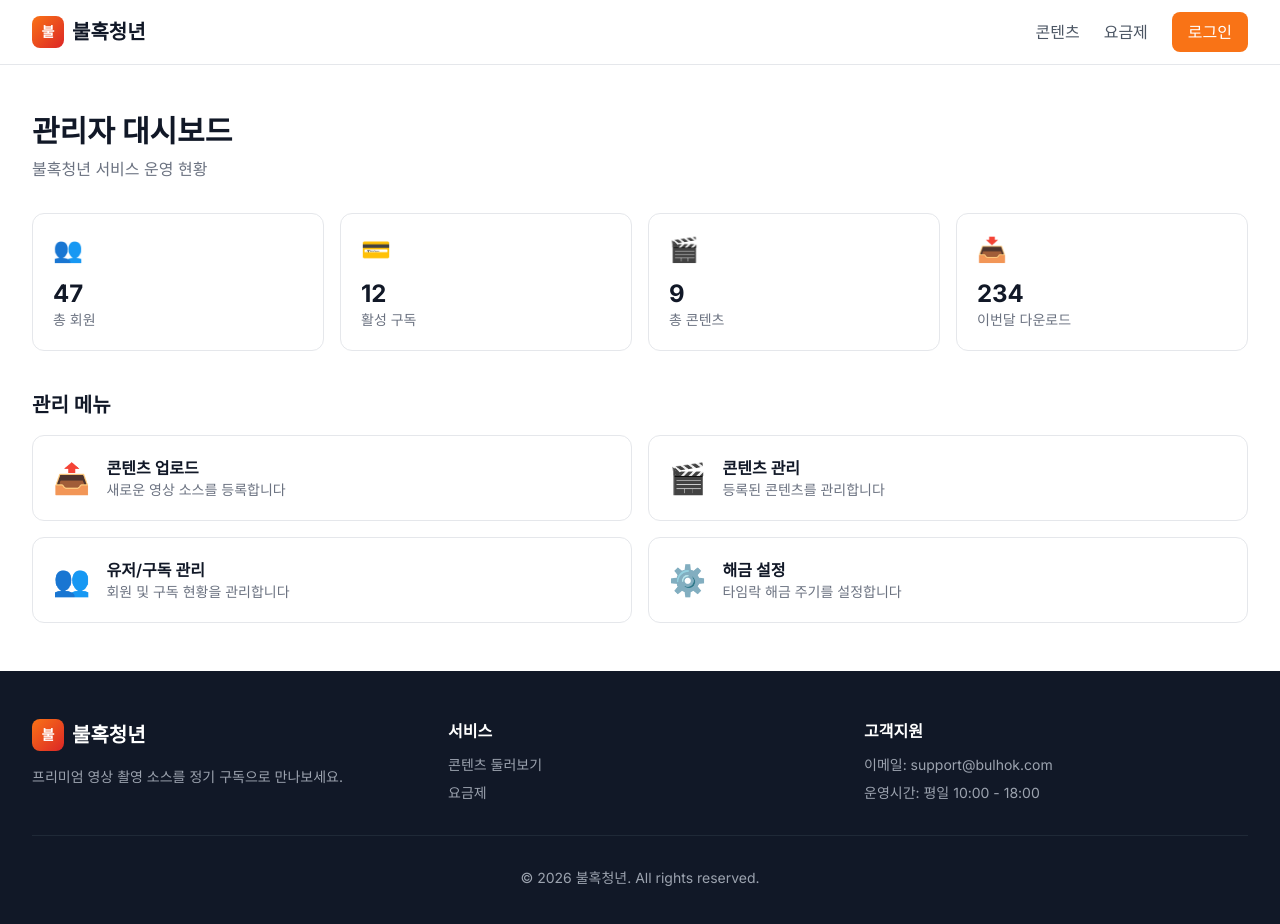
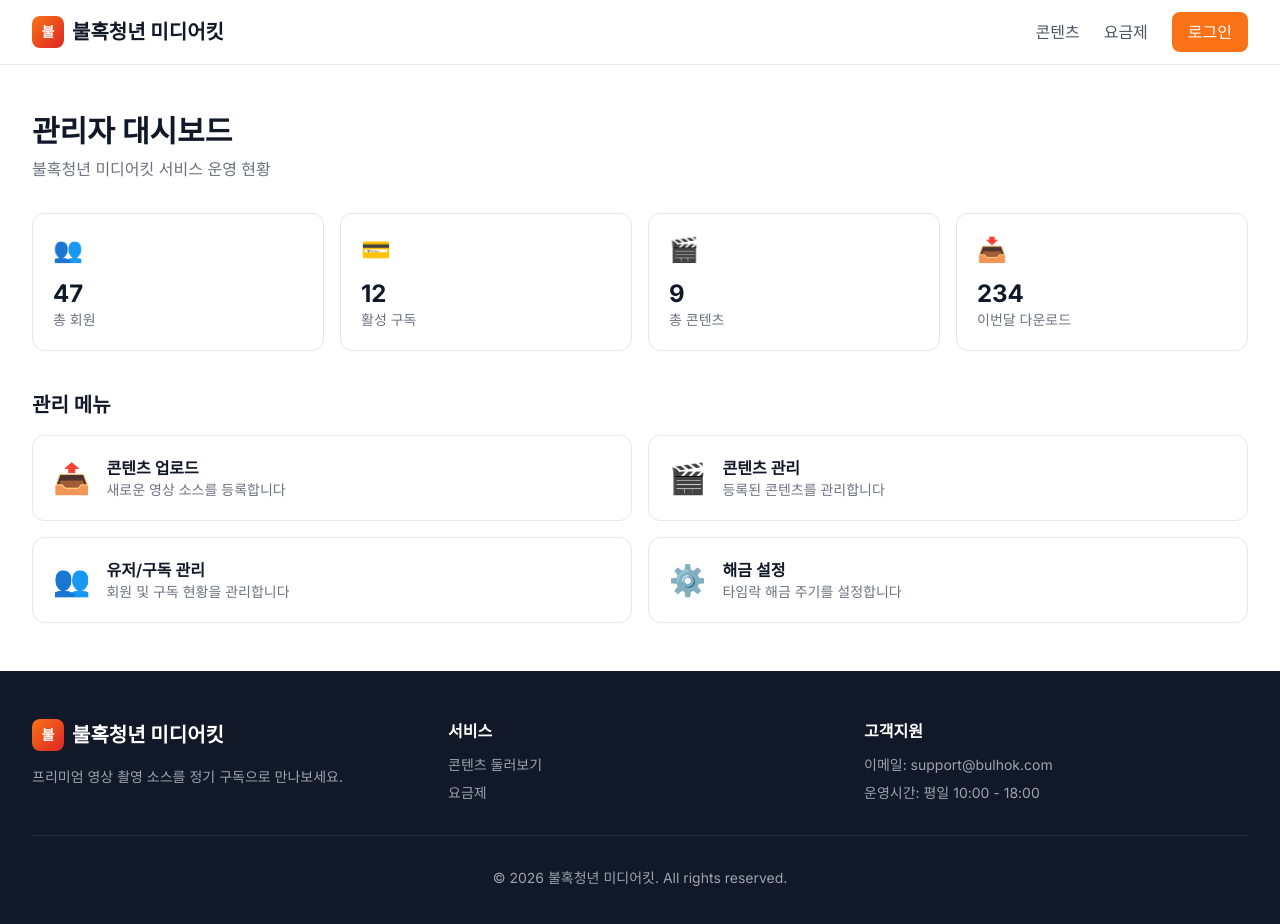
Before and after one commit to hislegend/bulhok-preview, a Next.js app: page /admin in a window 1280 px wide. Shown: the top 924 px of the page. Built offline with nearby package versions, Linux system fonts and the light colour scheme; no server answers.

Commit message:
fix: rename 불혹청년 → 불혹청년 미디어킷 (header, footer, title)

```diff
--- a/src/app/admin/page.tsx
+++ b/src/app/admin/page.tsx
@@ -46,7 +46,7 @@ export default function AdminPage() {
     <div className="max-w-7xl mx-auto px-4 sm:px-6 lg:px-8 py-12">
       <div className="mb-8">
         <h1 className="text-3xl font-bold text-gray-900 mb-2">관리자 대시보드</h1>
-        <p className="text-gray-500">불혹청년 서비스 운영 현황</p>
+        <p className="text-gray-500">불혹청년 미디어킷 서비스 운영 현황</p>
       </div>
 
       <div className="grid grid-cols-2 lg:grid-cols-4 gap-4 mb-10">
--- a/src/app/layout.tsx
+++ b/src/app/layout.tsx
@@ -7,7 +7,7 @@ import Footer from '@/components/Footer';
 const inter = Inter({ subsets: ['latin'] });
 
 export const metadata: Metadata = {
-  title: '불혹청년 - 프리미엄 영상 촬영 소스',
+  title: '불혹청년 미디어킷 - 프리미엄 영상 촬영 소스',
   description: '매주 새로운 고퀄리티 영상 촬영 소스를 정기 구독으로 만나보세요.',
 };
 
--- a/src/components/Footer.tsx
+++ b/src/components/Footer.tsx
@@ -8,7 +8,7 @@ export default function Footer() {
               <div className="w-8 h-8 bg-gradient-to-br from-orange-500 to-red-600 rounded-lg flex items-center justify-center">
                 <span className="text-white font-bold text-sm">불</span>
               </div>
-              <span className="text-xl font-bold text-white">불혹청년</span>
+              <span className="text-xl font-bold text-white">불혹청년 미디어킷</span>
             </div>
             <p className="text-sm">프리미엄 영상 촬영 소스를 정기 구독으로 만나보세요.</p>
           </div>
@@ -28,7 +28,7 @@ export default function Footer() {
           </div>
         </div>
         <div className="border-t border-gray-800 mt-8 pt-8 text-sm text-center">
-          © 2026 불혹청년. All rights reserved.
+          © 2026 불혹청년 미디어킷. All rights reserved.
         </div>
       </div>
     </footer>
--- a/src/components/Header.tsx
+++ b/src/components/Header.tsx
@@ -54,7 +54,7 @@ export default function Header() {
             <div className="w-8 h-8 bg-gradient-to-br from-orange-500 to-red-600 rounded-lg flex items-center justify-center">
               <span className="text-white font-bold text-sm">불</span>
             </div>
-            <span className="text-xl font-bold text-gray-900">불혹청년</span>
+            <span className="text-xl font-bold text-gray-900">불혹청년 미디어킷</span>
           </Link>
 
           <nav className="hidden md:flex items-center gap-6">
```
